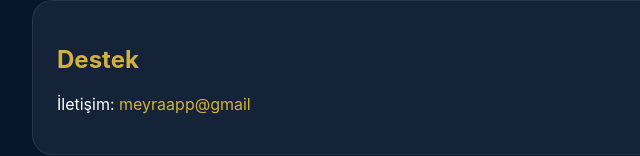
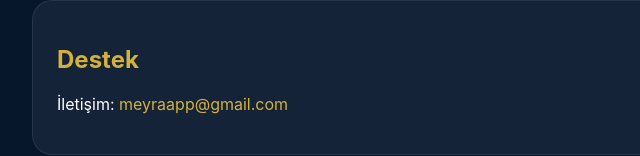
Before and after one commit to omerozkan1/meyra, a plain HTML site: page index.html in a window 1280 px wide. Shown: the part 661-817 px from the top of the page, 158-798 px from the left. Drawn offline with Linux system fonts and the light colour scheme.

Commit message:
Update index.html

```diff
--- a/index.html
+++ b/index.html
@@ -73,7 +73,7 @@
 
     <section class="card">
       <h2>Destek</h2>
-      <p>İletişim: <a href="mailto:meyraapp@gmail.com">meyraapp@gmail</a></p>
+      <p>İletişim: <a href="mailto:meyraapp@gmail.com">meyraapp@gmail.com</a></p>
     </section>
 
     <section class="card">
```
